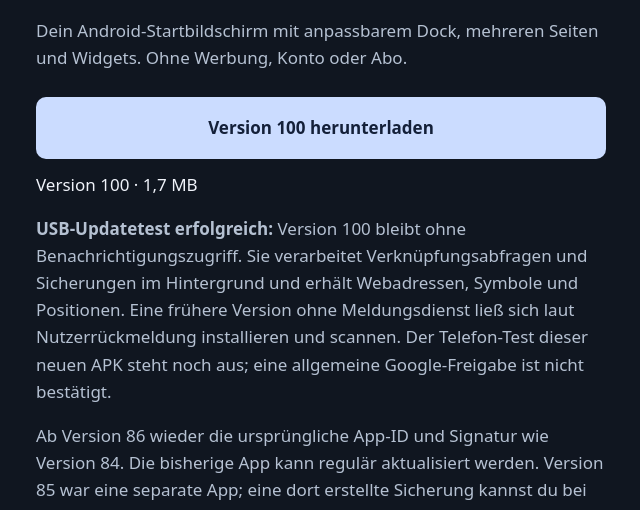
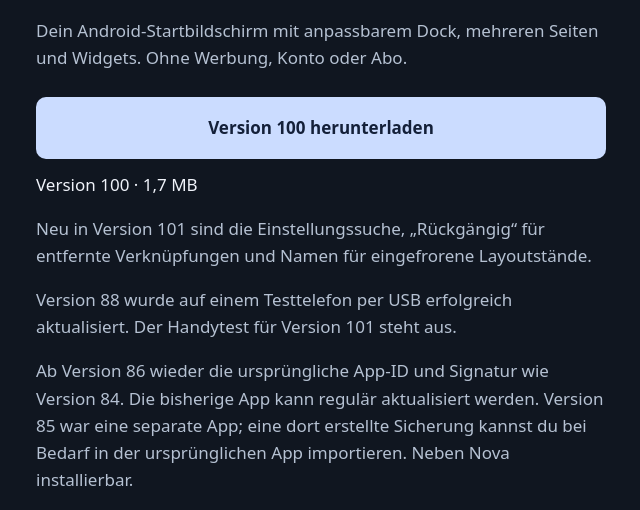
Before and after one commit to parip69/EasyLauncher-Download, a plain HTML site: page index.html in a window 1280 px wide. Shown: the part 240-750 px from the top of the page, without its empty margins (319-959 px from the left). Drawn offline with Linux system fonts and the light colour scheme.

Commit message:
🌐 Downloadseite vorbereiten

```diff
--- a/index.html
+++ b/index.html
@@ -11,7 +11,8 @@
 <p>Dein Android-Startbildschirm mit anpassbarem Dock, mehreren Seiten und Widgets. Ohne Werbung, Konto oder Abo.</p>
 <a class="download" id="download" href="https://github.com/parip69/EasyLauncher-Download/releases/latest">Android-APK herunterladen</a>
 <div id="version" aria-live="polite">Aktuelle Version wird geladen …</div>
-<p role="status"><strong>USB-Updatetest erfolgreich:</strong> Version 100 bleibt ohne Benachrichtigungszugriff. Sie verarbeitet Verknüpfungsabfragen und Sicherungen im Hintergrund und erhält Webadressen, Symbole und Positionen. Eine frühere Version ohne Meldungsdienst ließ sich laut Nutzerrückmeldung installieren und scannen. Der Telefon-Test dieser neuen APK steht noch aus; eine allgemeine Google-Freigabe ist nicht bestätigt.</p>
+<p>Neu in Version 101 sind die Einstellungssuche, „Rückgängig“ für entfernte Verknüpfungen und Namen für eingefrorene Layoutstände.</p>
+<p>Version 88 wurde auf einem Testtelefon per USB erfolgreich aktualisiert. Der Handytest für Version 101 steht aus.</p>
 <p>Ab Version 86 wieder die ursprüngliche App-ID und Signatur wie Version 84. Die bisherige App kann regulär aktualisiert werden. Version 85 war eine separate App; eine dort erstellte Sicherung kannst du bei Bedarf in der ursprünglichen App importieren. Neben Nova installierbar.</p>
 <section><h2>Installieren oder aktualisieren</h2><ol><li>APK auf deinem Android-Handy herunterladen und öffnen.</li><li>Falls Android fragt, die Installation für den Browser beziehungsweise Easy Launcher erlauben.</li><li>„Installieren“ oder „Aktualisieren“ bestätigen.</li></ol><p>Bei einem regulären Update der ursprünglichen App bleibt das Layout erhalten. Für Android ab Version 8. Eine Freigabe durch Google Play Protect ist nicht bestätigt.</p></section>
 <p>In den Launcher-Einstellungen kannst du jederzeit auf Updates prüfen. Die automatische Prüfung ist zunächst aus. Wenn du sie einschaltest, informiert dich eine Android-Benachrichtigung über neue Versionen.</p>
```
Also changed, not shown: download.html (+1 -1 lines).
